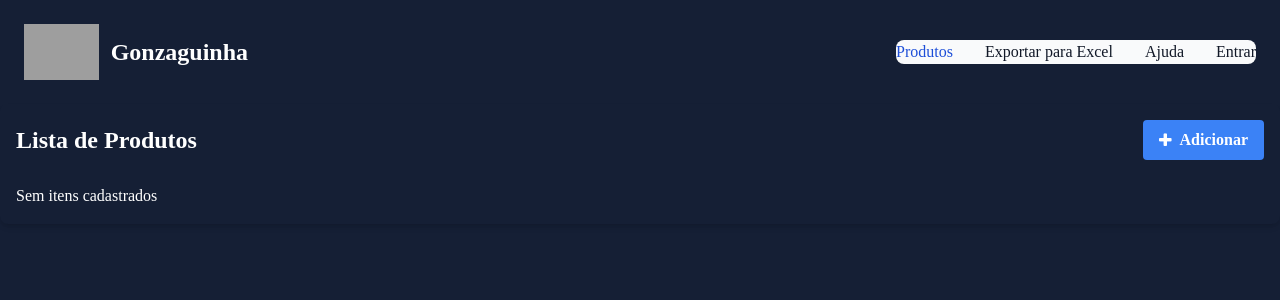
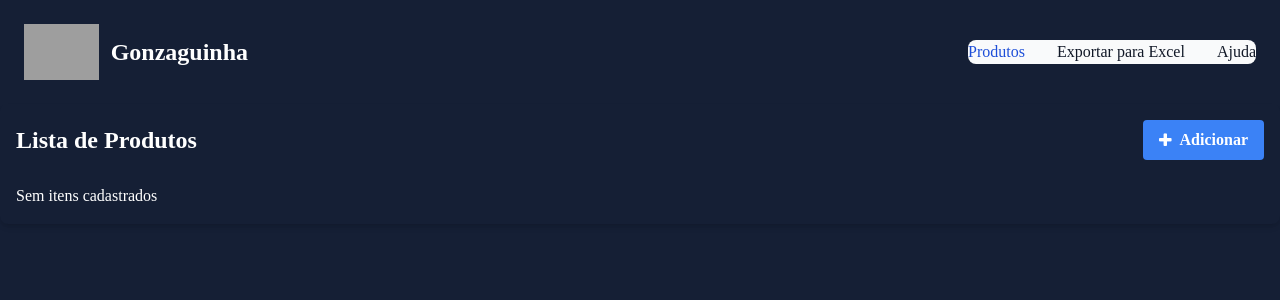
Before and after one commit to DevTroli/Sales-Software, a Django app: template produto/templates/index.html in a window 1280 px wide. Shown: the top 300 px of the page. Run offline with Django 5.2, Linux system fonts and the light colour scheme; the template is opened without the code that fills it, so the values that code supplies are empty; some libraries are stand-ins or nearby versions; some web fonts are replaced; grey boxes are pictures that could not be loaded.

Commit message:
update nav.html

```diff
--- a/produto/templates/includes/nav.html
+++ b/produto/templates/includes/nav.html
@@ -23,11 +23,10 @@
                 </li>
                 {% if user.is_authenticated %}
                 <li>
-                    <a href="{% url 'logout' %}" class="block py-2 px-3 text-gray-900 rounded hover:bg-gray-100 md:hover:bg-transparent md:border-0 md:hover:text-blue-700 md:p-0 dark:text-white md:dark:hover:text-blue-500 dark:hover:bg-gray-700 dark:hover:text-white md:dark:hover:bg-transparent  hover:p-0.5 hover:border hover:border-blue-500">Sair da conta</a>
-                </li>
-                {% else %}
-                <li>
-                    <a href="{% url 'login' %}" class="block py-2 px-3 text-gray-900 rounded hover:bg-gray-100 md:hover:bg-transparent md:border-0 md:hover:text-blue-700 md:p-0 dark:text-white md:dark:hover:text-blue-500 dark:hover:bg-gray-700 dark:hover:text-white md:dark:hover:bg-transparent  hover:p-0.5 hover:border hover:border-blue-500">Entrar</a>
+                    <form method="post" action="{% url 'logout' %}">
+                        {% csrf_token %}
+                        <button type="submit" class="block py-2 px-3 text-gray-900 rounded hover:bg-gray-100 md:hover:bg-transparent md:border-0 md:hover:text-blue-700 md:p-0 dark:text-white md:dark:hover:text-blue-500 dark:hover:bg-gray-700 dark:hover:text-white md:dark:hover:bg-transparent  hover:p-0.5 hover:border hover:border-blue-500">Sair da conta</button>
+                    </form>
                 </li>
                 {% endif %}
             </ul>
--- a/setup/urls.py
+++ b/setup/urls.py
@@ -8,5 +8,6 @@ urlpatterns = [
     path("produtos/", include("produto.urls")),
     path("estoque/", include("estoque.urls")),
     path('login/', auth_views.LoginView.as_view(), name='login'),
-    path('logout/', auth_views.LogoutView.as_view(), name='logout'),
+    path('logout/', auth_views.LogoutView.as_view(next_page='/login/'), name='logout'),
+
 ]
```
